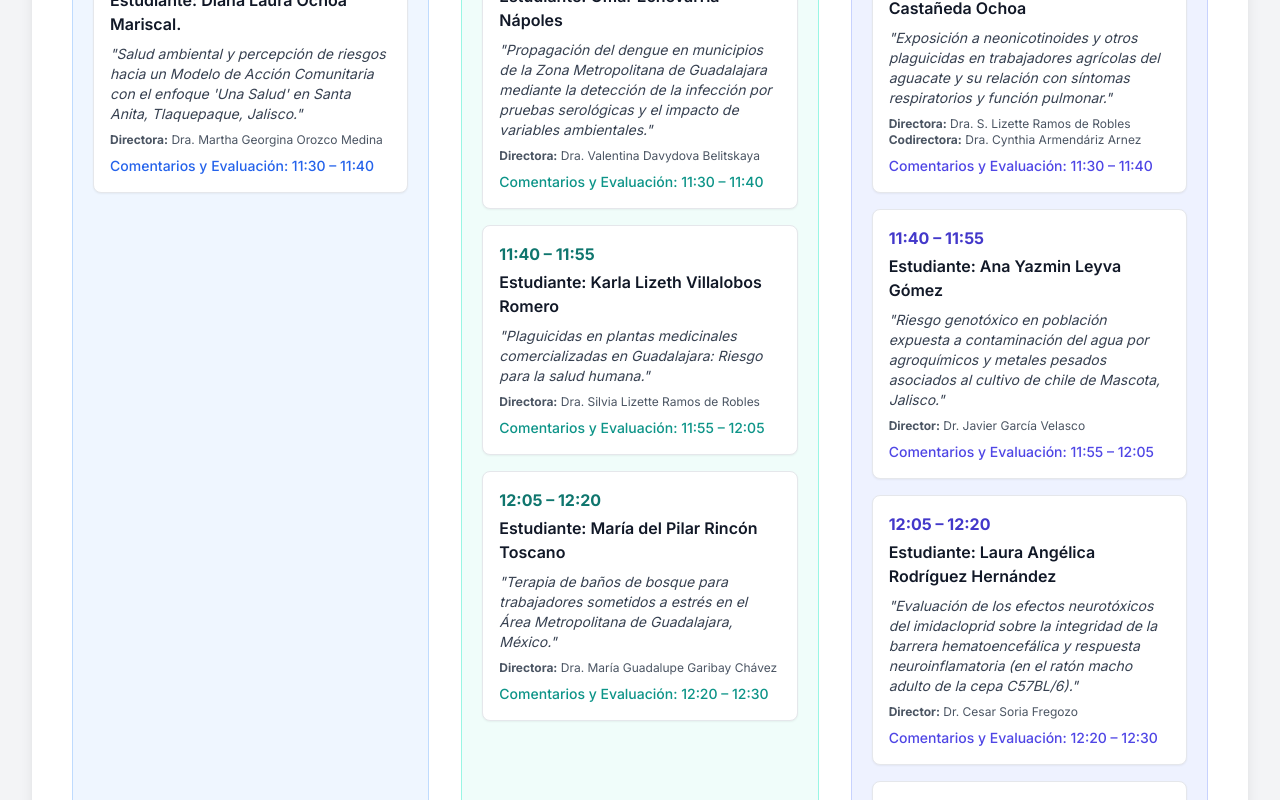
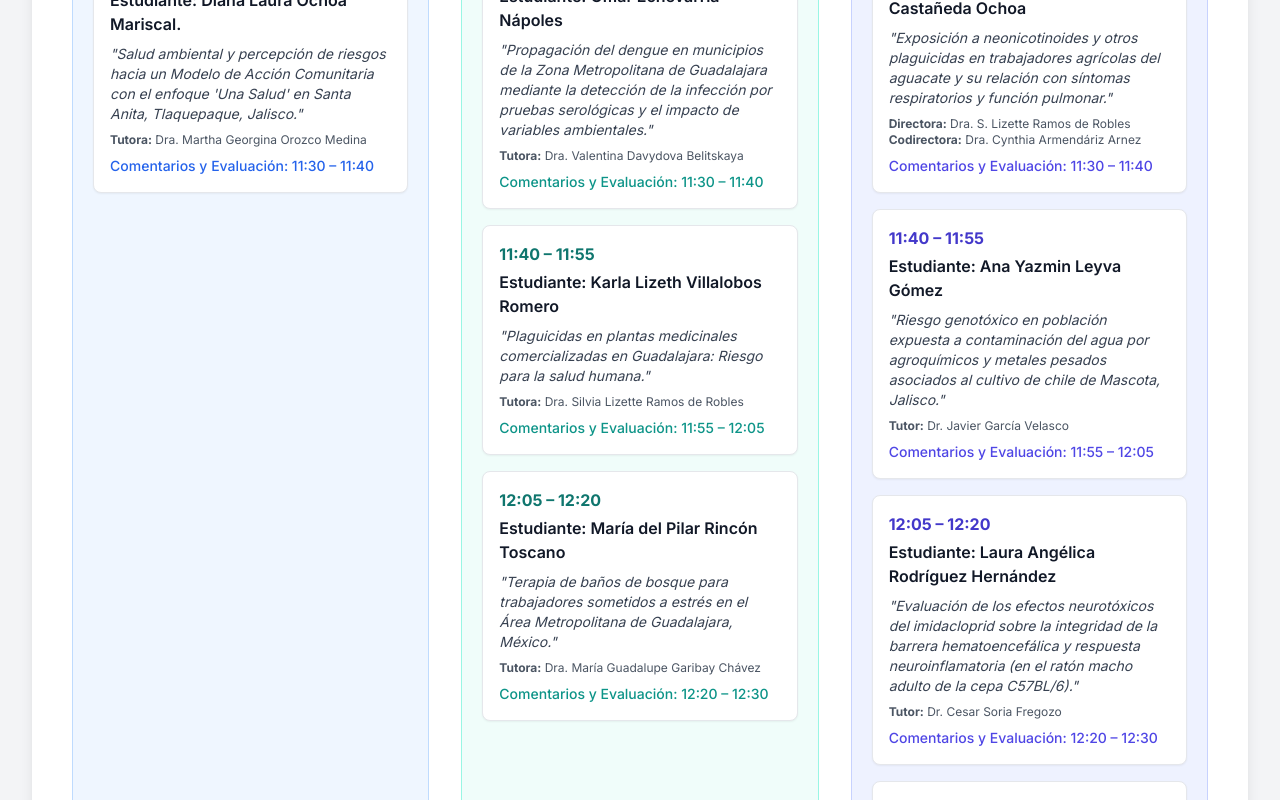
Before and after one commit to saludambiental/index, a plain HTML site: page index.html in a window 1280 px wide. Shown: the part 1960-2760 px from the top of the page. Drawn offline with nearby package versions, Linux system fonts and the light colour scheme.

Commit message:
Change 'Director' to 'Tutor' for multiple entries

```diff
--- a/index.html
+++ b/index.html
@@ -151,7 +151,7 @@
                             <p class="mt-1 font-semibold text-gray-900">Estudiante: Diana Laura Ochoa Mariscal.</p>
                             <p class="text-sm mt-2 italic text-gray-700">"Salud ambiental y percepción de riesgos hacia un Modelo de Acción Comunitaria con el enfoque 'Una Salud' en Santa Anita, Tlaquepaque, Jalisco."</p>
                             <div class="text-xs mt-2 text-gray-600">
-                                <p><strong>Directora:</strong> Dra. Martha Georgina Orozco Medina</p>
+                                <p><strong>Tutora:</strong> Dra. Martha Georgina Orozco Medina</p>
                             </div>
                             <p class="text-sm font-medium text-blue-600 mt-2">Comentarios y Evaluación: 11:30 – 11:40</p>
                         </div>
@@ -216,7 +216,7 @@
                             <p class="mt-1 font-semibold text-gray-900">Estudiante: Omar Echevarría Nápoles</p>
                             <p class="text-sm mt-2 italic text-gray-700">"Propagación del dengue en municipios de la Zona Metropolitana de Guadalajara mediante la detección de la infección por pruebas serológicas y el impacto de variables ambientales."</p>
                             <div class="text-xs mt-2 text-gray-600">
-                                <p><strong>Directora:</strong> Dra. Valentina Davydova Belitskaya</p>
+                                <p><strong>Tutora:</strong> Dra. Valentina Davydova Belitskaya</p>
                             </div>
                             <p class="text-sm font-medium text-teal-600 mt-2">Comentarios y Evaluación: 11:30 – 11:40</p>
                         </div>
@@ -227,7 +227,7 @@
                             <p class="mt-1 font-semibold text-gray-900">Estudiante: Karla Lizeth Villalobos Romero</p>
                             <p class="text-sm mt-2 italic text-gray-700">"Plaguicidas en plantas medicinales comercializadas en Guadalajara: Riesgo para la salud humana."</p>
                             <div class="text-xs mt-2 text-gray-600">
-                                <p><strong>Directora:</strong> Dra. Silvia Lizette Ramos de Robles</p>
+                                <p><strong>Tutora:</strong> Dra. Silvia Lizette Ramos de Robles</p>
                             </div>
                             <p class="text-sm font-medium text-teal-600 mt-2">Comentarios y Evaluación: 11:55 – 12:05</p>
                         </div>
@@ -238,7 +238,7 @@
                             <p class="mt-1 font-semibold text-gray-900">Estudiante: María del Pilar Rincón Toscano</p>
                             <p class="text-sm mt-2 italic text-gray-700">"Terapia de baños de bosque para trabajadores sometidos a estrés en el Área Metropolitana de Guadalajara, México."</p>
                             <div class="text-xs mt-2 text-gray-600">
-                                <p><strong>Directora:</strong> Dra. María Guadalupe Garibay Chávez</p>
+                                <p><strong>Tutora:</strong> Dra. María Guadalupe Garibay Chávez</p>
                             </div>
                             <p class="text-sm font-medium text-teal-600 mt-2">Comentarios y Evaluación: 12:20 – 12:30</p>
                         </div>
@@ -315,7 +315,7 @@
                             <p class="mt-1 font-semibold text-gray-900">Estudiante: Ana Yazmin Leyva Gómez</p>
                             <p class="text-sm mt-2 italic text-gray-700">"Riesgo genotóxico en población expuesta a contaminación del agua por agroquímicos y metales pesados asociados al cultivo de chile de Mascota, Jalisco."</p>
                             <div class="text-xs mt-2 text-gray-600">
-                                <p><strong>Director:</strong> Dr. Javier García Velasco</p>
+                                <p><strong>Tutor:</strong> Dr. Javier García Velasco</p>
                             </div>
                             <p class="text-sm font-medium text-indigo-600 mt-2">Comentarios y Evaluación: 11:55 – 12:05</p>
                         </div>
@@ -326,7 +326,7 @@
                             <p class="mt-1 font-semibold text-gray-900">Estudiante: Laura Angélica Rodríguez Hernández</p>
                             <p class="text-sm mt-2 italic text-gray-700">"Evaluación de los efectos neurotóxicos del imidacloprid sobre la integridad de la barrera hematoencefálica y respuesta neuroinflamatoria (en el ratón macho adulto de la cepa C57BL/6)."</p>
                             <div class="text-xs mt-2 text-gray-600">
-                                <p><strong>Director:</strong> Dr. Cesar Soria Fregozo</p>
+                                <p><strong>Tutor:</strong> Dr. Cesar Soria Fregozo</p>
                             </div>
                             <p class="text-sm font-medium text-indigo-600 mt-2">Comentarios y Evaluación: 12:20 – 12:30</p>
                         </div>
@@ -337,7 +337,7 @@
                             <p class="mt-1 font-semibold text-gray-900">Estudiante: Juan Pablo Ortega Sandoval</p>
                             <p class="text-sm mt-2 italic text-gray-700">"Evaluación del efecto del imidacloprid sobre la integridad de la barrera intestinal y marcadores del síndrome metabólico en el ratón macho adulto de la cepa C57BL/6."</p>
                             <div class="text-xs mt-2 text-gray-600">
-                                <p><strong>Director:</strong> Dr. Cesar Soria Fregozo</p>
+                                <p><strong>Tutor:</strong> Dr. Cesar Soria Fregozo</p>
                             </div>
                             <p class="text-sm font-medium text-indigo-600 mt-2">Comentarios y Evaluación: 12:45 – 12:55</p>
                         </div>
```
